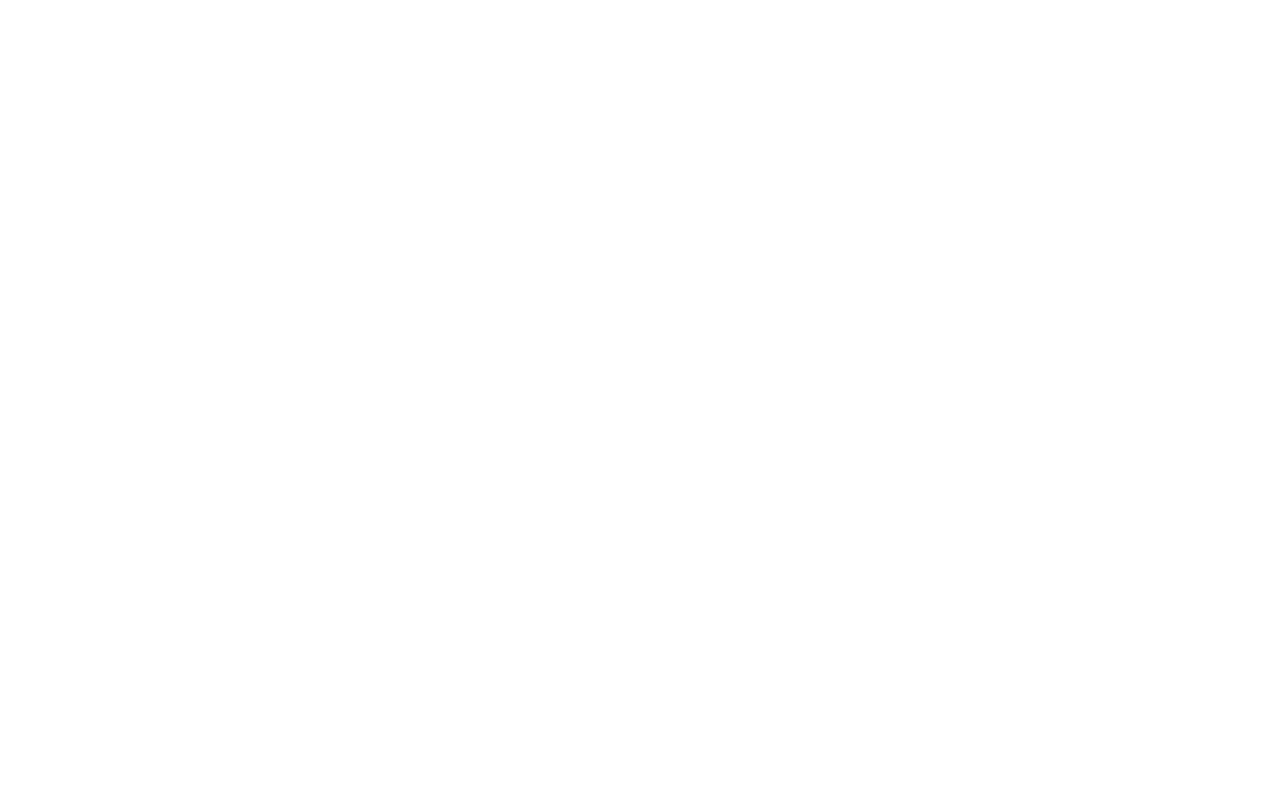
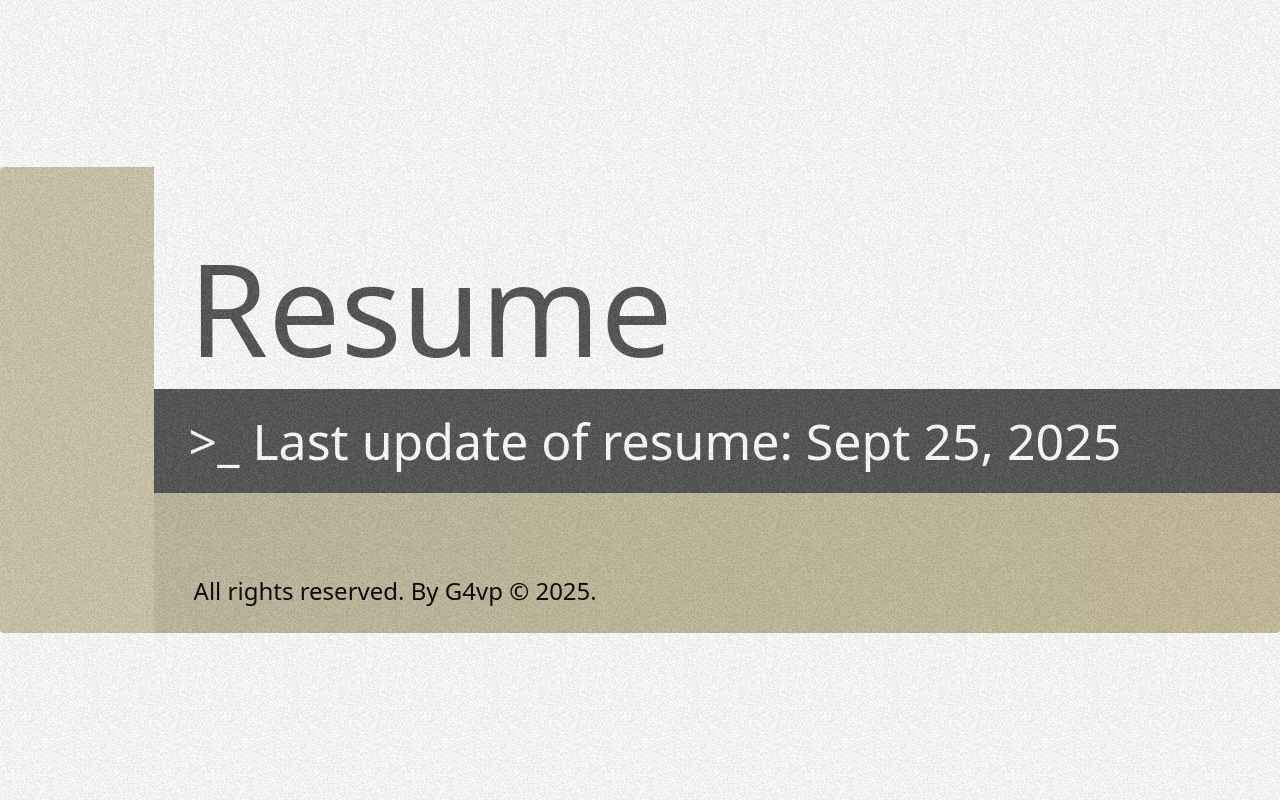
Before and after one commit to G4vp/G4vp.github.io, a React (Vite) app in the folder g4vp/: page /resume in a window 1280 px wide. Before the commit this address had no page. Built offline with nearby package versions, Linux system fonts and the light colour scheme.

Commit message:
Added Empty Resume Page

```diff
--- a/g4vp/src/App.tsx
+++ b/g4vp/src/App.tsx
@@ -1,12 +1,14 @@
 import './App.css'
 import { BrowserRouter as Router, Routes, Route} from 'react-router-dom'
 import HomePage from './pages/HomePage'
+import ResumePage from './pages/ResumePage'
 
 function App() {
   return (
     <Router>
       <Routes>
         <Route path="/" element={<HomePage/>}/>
+        <Route path="/resume" element={<ResumePage/>}/>
       </Routes>
     </Router>
   )
--- /dev/null
+++ b/g4vp/src/pages/ResumePage.css
@@ -0,0 +1,18 @@
+.card {
+  width: 100vw;
+  border-radius: 4px;
+  background: linear-gradient(90deg,#CCC5AA, #D3C9A3);
+  position: relative;
+  display: flex;
+  flex-direction: column;
+  overflow-x: hidden;
+}
+
+.card-content {
+  width: 88vw;
+  position: relative;
+  margin: 0px 0px 0px 12vw;
+  background: rgba(0,0,0,.07);
+  z-index: 1;
+  padding: 3.5rem 2.5rem 0rem 2.5rem;
+}
--- /dev/null
+++ b/g4vp/src/pages/ResumePage.tsx
@@ -0,0 +1,18 @@
+import './ResumePage.css'
+import HeaderBlock from '../components/Header'
+import Footer from '../components/Footer'
+import NoiseFilter from '../components/NoiseFilter'
+
+function ResumePage() {
+  return(
+    <div className="card">
+      <NoiseFilter/>
+      <HeaderBlock title="Resume" subtitle="Last update of resume: Sept 25, 2025"/>
+      <div className="card-content">
+        <Footer/>
+      </div>
+    </div>
+  );
+}
+
+export default ResumePage;
```
